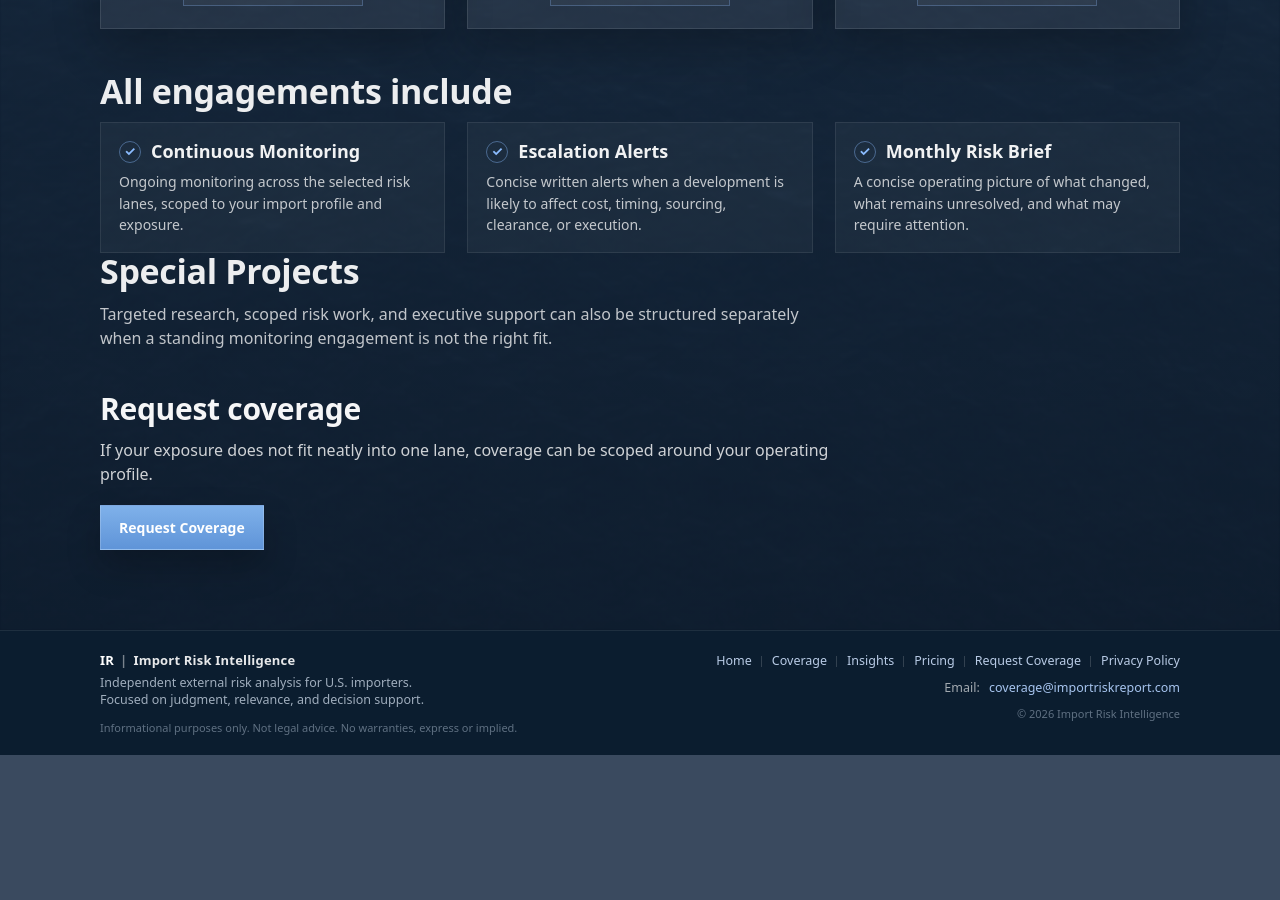
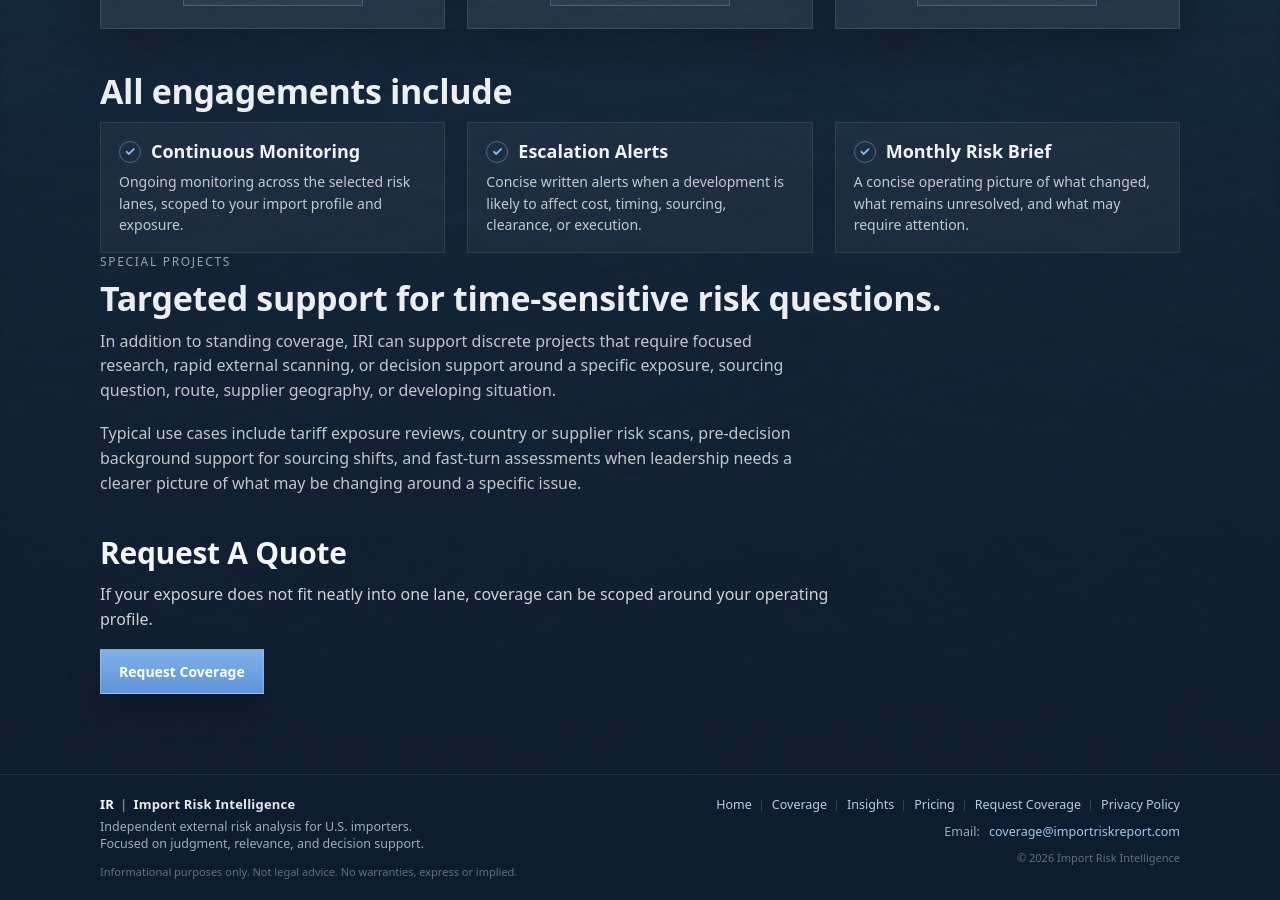
Before and after one commit to importrisk/import-risk-intelligence-site, a Jekyll site: the page built from pricing.html, in a window 1280 px wide and 900 px high, scrolled down 1452 px. Built offline with Jekyll 4.4.1, drawn with Linux system fonts in a browser that asks for light colours; before the commit the page ends 2207 px from its top, so only the background shows below that.

Commit message:
Update pricing.html

```diff
--- a/pricing.html
+++ b/pricing.html
@@ -193,14 +193,26 @@ description: Pricing and scope options for Import Risk Intelligence.
 </section>
 
       <section id="special-projects" class="pricing-special-projects">
-        <h2 class="section-title pricing-section-title">Special Projects</h2>
-        <p class="section-text pricing-special-projects-text">
-          Targeted research, scoped risk work, and executive support can also be structured separately when a standing monitoring engagement is not the right fit.
-        </p>
-      </section>
+  <div class="pricing-special-projects-inner">
+    <p class="pricing-kicker">Special Projects</p>
+    <h2 class="section-title pricing-section-title">Targeted support for time-sensitive risk questions.</h2>
+
+    <p class="section-text pricing-special-projects-text">
+      In addition to standing coverage, IRI can support discrete projects that require focused research,
+      rapid external scanning, or decision support around a specific exposure, sourcing question, route,
+      supplier geography, or developing situation.
+    </p>
+
+    <p class="section-text pricing-special-projects-text">
+      Typical use cases include tariff exposure reviews, country or supplier risk scans, pre-decision
+      background support for sourcing shifts, and fast-turn assessments when leadership needs a clearer
+      picture of what may be changing around a specific issue.
+    </p>
+  </div>
+</section>
 
       <section class="pricing-cta">
-        <h2 class="pricing-cta-title">Request coverage</h2>
+        <h2 class="pricing-cta-title">Request A Quote</h2>
         <p class="pricing-cta-text">
           If your exposure does not fit neatly into one lane, coverage can be scoped around your operating profile.
         </p>
```
